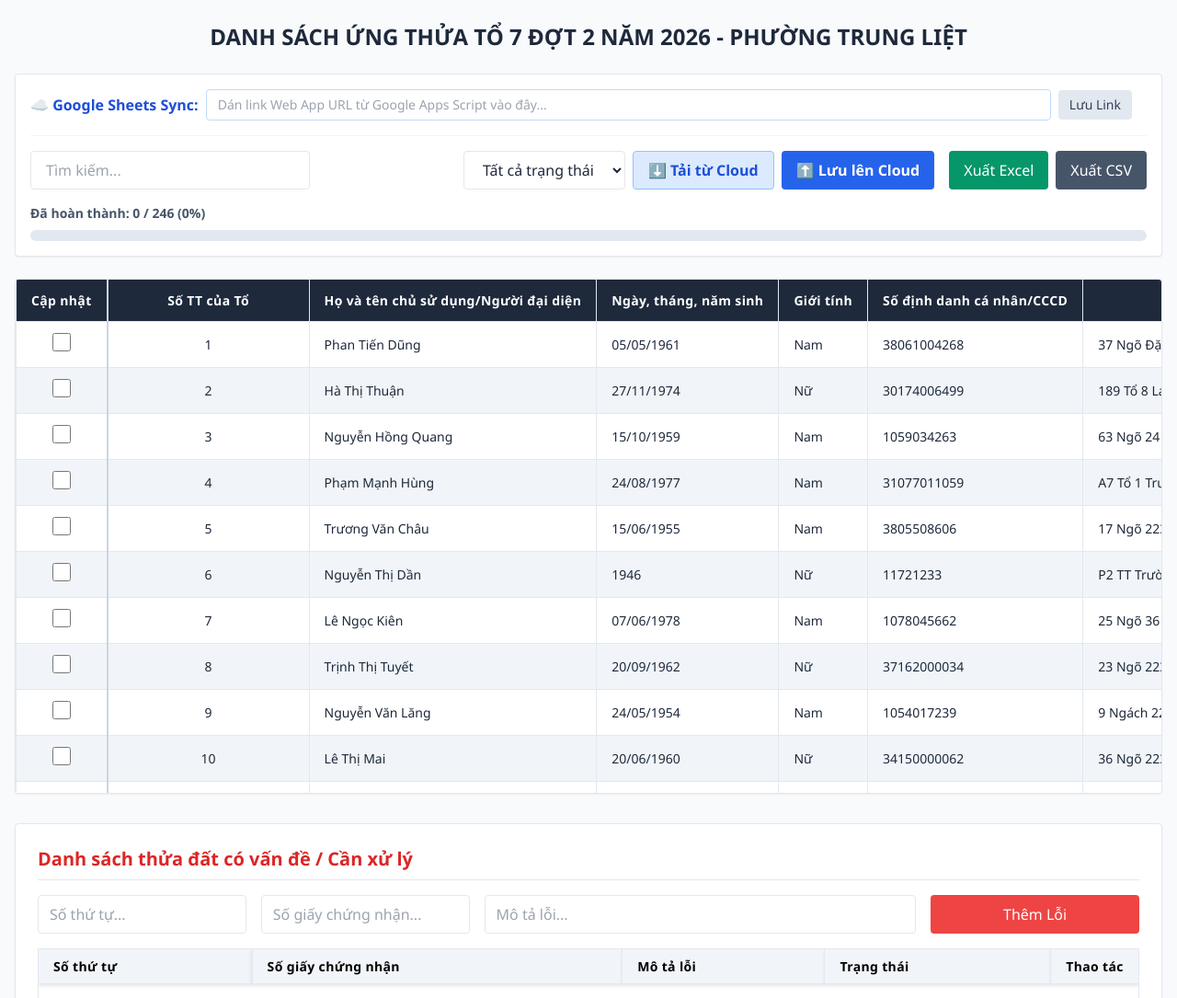
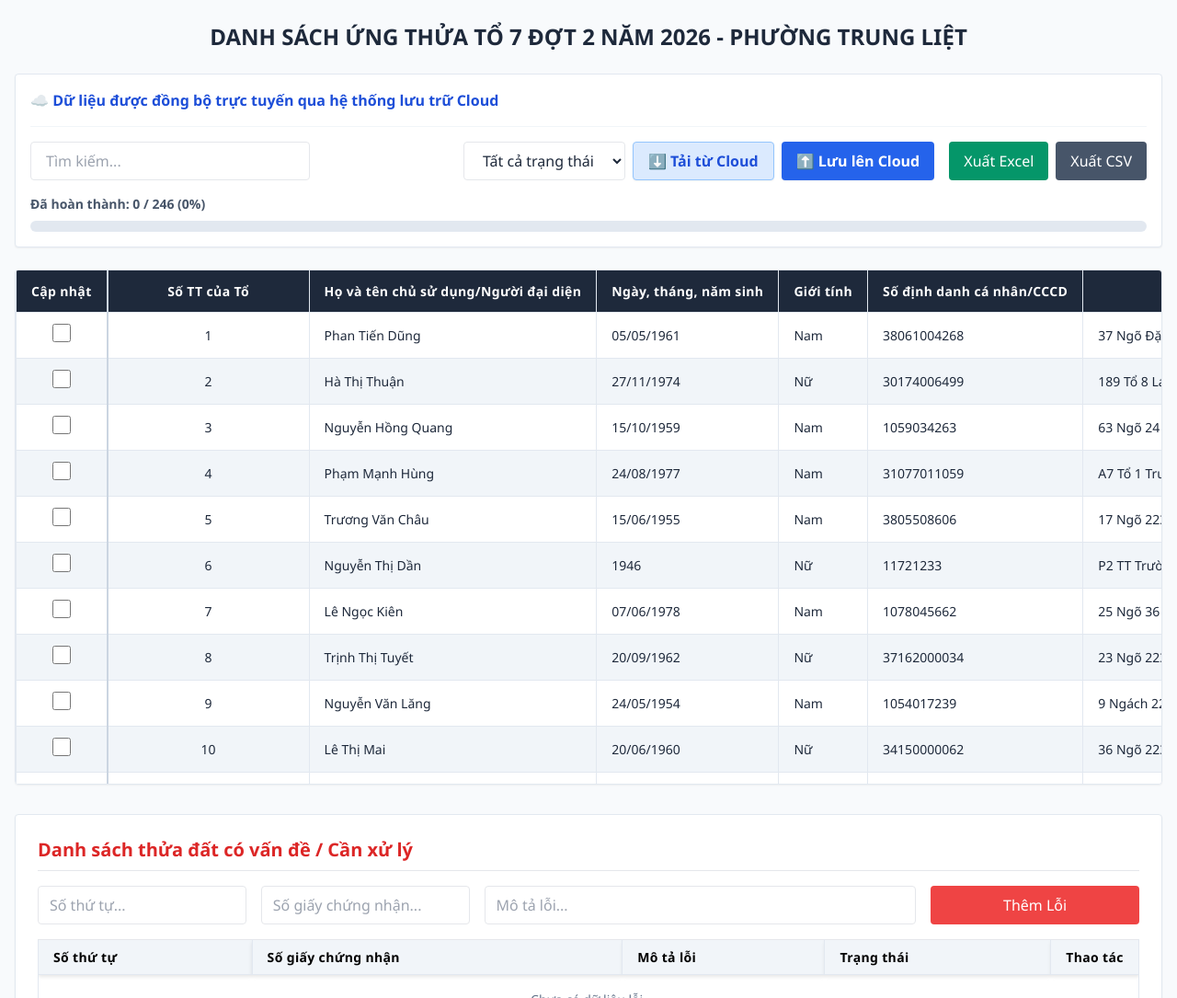
Before and after one commit to ieltsharper/REAL-ESTATE-GROUP-7-PERIOD-2nd-2026, a plain HTML site: page index.html in a window 1280 px wide. Shown: the top 1085 px of the page at 92% size. Drawn offline with nearby package versions, Linux system fonts and the light colour scheme.

Commit message:
Update index.html

```diff
--- a/index.html
+++ b/index.html
@@ -85,10 +85,8 @@
 
             <!-- Cloud Sync Config -->
             <div class="flex items-center gap-2 mb-4 pb-4 border-b border-slate-100">
-                <span class="font-bold text-blue-700">☁️ Google Sheets Sync:</span>
-                <input type="text" id="scriptUrl" placeholder="Dán link Web App URL từ Google Apps Script vào đây..." class="flex-1 px-3 py-1.5 border border-blue-200 rounded text-sm focus:outline-none focus:ring-1 focus:ring-blue-500">
-                <button onclick="saveConfig()" class="bg-slate-200 hover:bg-slate-300 text-slate-700 px-3 py-1.5 rounded text-sm font-medium transition-colors">Lưu Link</button>
-                <span id="syncStatus" class="text-sm font-semibold text-blue-600 ml-2"></span>
+                <span class="font-bold text-blue-700">☁️ Dữ liệu được đồng bộ trực tuyến qua hệ thống lưu trữ Cloud</span>
+                <span id="syncStatus" class="text-sm font-semibold text-blue-600 ml-4"></span>
             </div>
 
             <div class="flex flex-col md:flex-row justify-between items-center mb-4 gap-4">
@@ -340,20 +338,15 @@
 
 
         // ------------------ CLOUD SYNC LOGIC ------------------
-        function saveConfig() {
-            const url = document.getElementById('scriptUrl').value.trim();
-            localStorage.setItem('gas_script_url', url);
-            alert("Đã lưu Link cấu hình thành công!");
-        }
-
-        function loadConfig() {
-            const url = localStorage.getItem('gas_script_url');
-            if (url) document.getElementById('scriptUrl').value = url;
-        }
+        // === DÁN LINK WEB APP CỦA GOOGLE APPS SCRIPT VÀO ĐÂY ===
+        const SCRIPT_URL = "https://script.google.com/macros/s/AKfycbxQqydI6u8Mmi56ugoAO-m_xzKsjZjUQcM2VK32CkU3hrdq3B5SOQ2rdL1yLf_giNih/exec";
+        // =======================================================
 
         async function saveToCloud() {
-            const url = document.getElementById('scriptUrl').value.trim();
-            if(!url) return alert("Vui lòng dán Link Apps Script vào ô cấu hình và bấm Lưu Link!");
+            if (!SCRIPT_URL || SCRIPT_URL.includes("DÁN_LINK")) {
+                return alert("Lỗi: Quản trị viên chưa cấu hình Link API Google Sheets trong mã nguồn HTML!");
+            }
+            const url = SCRIPT_URL;
 
             const data = {
                 checkedIds: tableData.filter(r => r.checked).map(r => r.id),
@@ -388,8 +381,10 @@
         }
 
         async function loadFromCloud() {
-            const url = document.getElementById('scriptUrl').value.trim();
-            if(!url) return alert("Vui lòng dán Link Apps Script vào ô cấu hình!");
+            if (!SCRIPT_URL || SCRIPT_URL.includes("DÁN_LINK")) {
+                return alert("Lỗi: Quản trị viên chưa cấu hình Link API Google Sheets trong mã nguồn HTML!");
+            }
+            const url = SCRIPT_URL;
 
             const statusEl = document.getElementById('syncStatus');
             statusEl.innerText = "⏳ Đang tải từ Google Sheets...";
@@ -459,7 +454,6 @@
             document.body.removeChild(link);
         }
 
-        loadConfig();
         loadState();
         loadIssues();
         renderTable();
```
